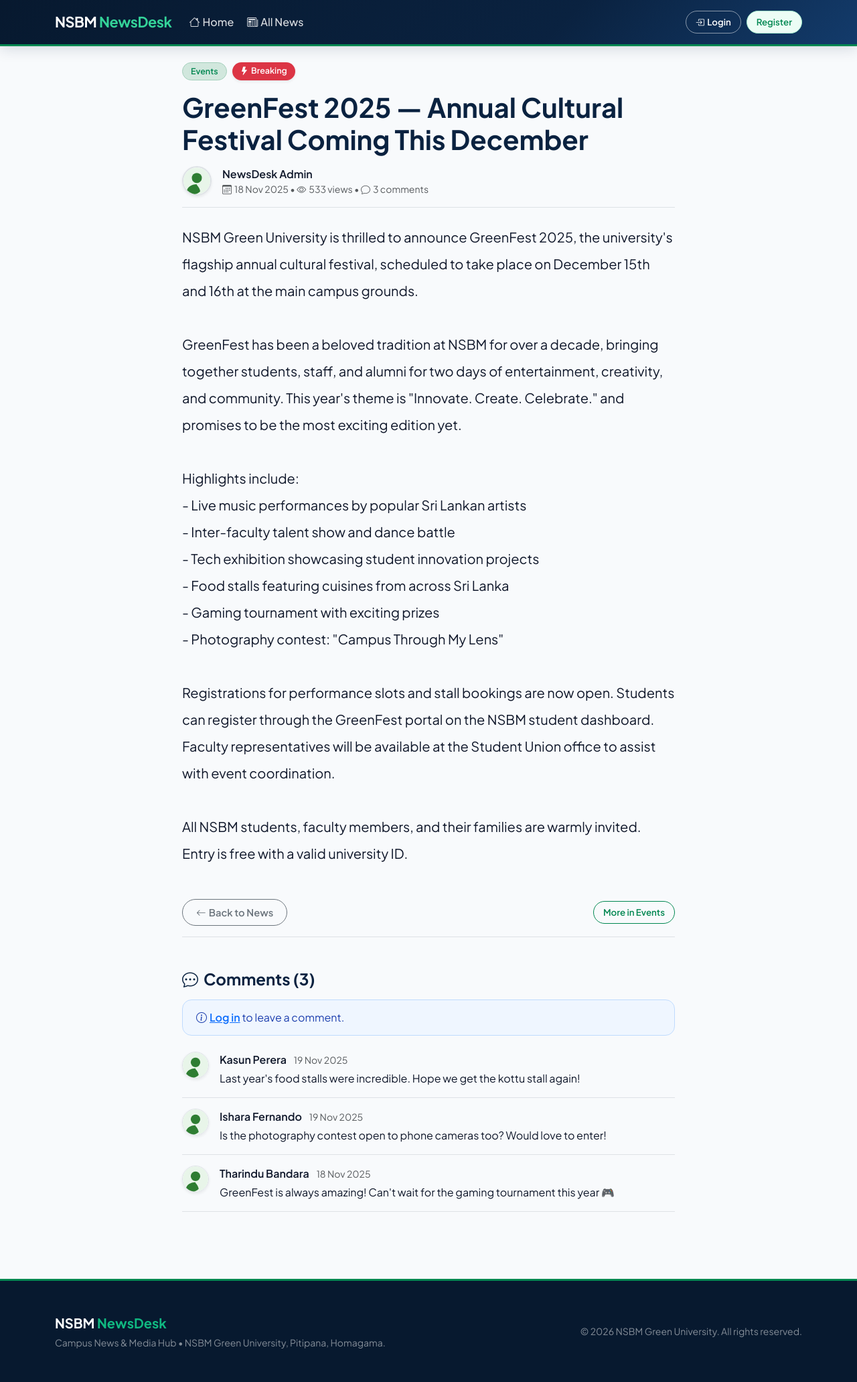
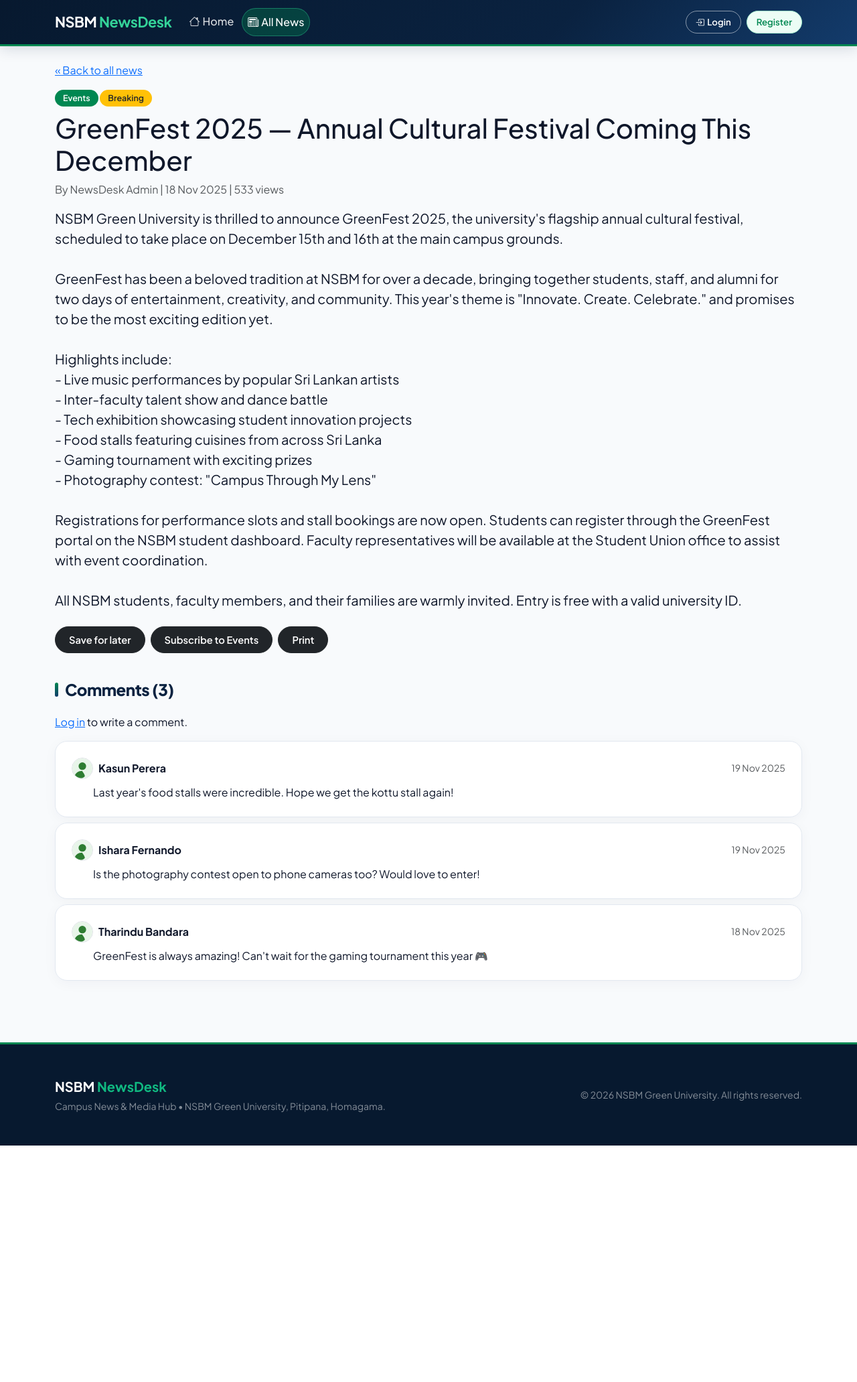
Before and after one commit to JanudaPathirana/News-Desk, a PHP site: page /News-Desk/article.php?id=2 in a window 1280 px wide. Shown: the whole page at 67% size. After the commit the page ends 1710 px from the top, so only its background shows below. Run offline with PHP 8.4, Linux system fonts and the light colour scheme; data comes from the database, SQL or seed files in the repository.

Commit message:
File analyzed

```diff
--- a/article.php
+++ b/article.php
@@ -1,182 +1,215 @@
 <?php
 require_once __DIR__ . '/includes/auth.php';
 
+// get the article
 $id = (int)($_GET['id'] ?? 0);
-if ($id <= 0) {
-    flash('danger', 'Invalid article ID.');
+$st = $pdo->prepare("SELECT a.*, c.name AS cat, u.name AS author
+                     FROM articles a
+                     JOIN categories c ON c.id = a.category_id
+                     JOIN users u ON u.id = a.author_id
+                     WHERE a.id = ?");
+$st->execute([$id]);
+$art = $st->fetch();
+
+// only approved articles are public, admin and the writer can still see theirs
+$canSee = false;
+if ($art) {
+    if ($art['status'] == 'approved' || is_admin()) {
+        $canSee = true;
+    } elseif (is_logged_in() && $art['author_id'] == user()['id']) {
+        $canSee = true;
+    }
+}
+if (!$canSee) {
+    flash('danger', 'Article not found.');
     redirect('news.php');
 }
 
-$st = $pdo->prepare("SELECT a.*, c.name AS cat, u.name AS author_name, u.profile_photo AS author_photo
-                     FROM articles a
-                     JOIN categories c ON c.id = a.category_id
-                     JOIN users u ON u.id = a.author_id
-                     WHERE a.id = ? AND a.status = 'approved'");
-$st->execute([$id]);
-$article = $st->fetch();
+// ---------- forms on this page (comment, delete comment, bookmark, subscribe) ----------
+if ($_SERVER['REQUEST_METHOD'] == 'POST') {
+    csrf_check();
+    require_login();
+    $action = post('action');
+    $uid = user()['id'];
 
-if (!$article) {
-    flash('danger', 'Article not found or pending approval.');
-    redirect('news.php');
+    if ($action == 'comment') {
+        $text = post('ctext');
+        if (mb_strlen($text) < 2 || mb_strlen($text) > 1000) {
+            flash('danger', 'Comment must be between 2 and 1000 characters.');
+        } elseif ($art['status'] != 'approved') {
+            flash('danger', 'You can only comment on published articles.');
+        } else {
+            $pdo->prepare('INSERT INTO comments (article_id, user_id, body) VALUES (?, ?, ?)')->execute([$id, $uid, $text]);
+            flash('success', 'Comment added.');
+        }
+    } elseif ($action == 'del_comment') {
+        // students can delete only their own comments, admin can delete any
+        $cid = (int)post('comment_id');
+        $pdo->prepare('DELETE FROM comments WHERE id = ? AND article_id = ? AND (user_id = ? OR ? = 1)')
+            ->execute([$cid, $id, $uid, is_admin() ? 1 : 0]);
+        flash('success', 'Comment deleted.');
+    } elseif ($action == 'bookmark' && $art['status'] == 'approved') {
+        // if already saved remove it, else save it
+        $chk = $pdo->prepare('SELECT 1 FROM bookmarks WHERE user_id = ? AND article_id = ?');
+        $chk->execute([$uid, $id]);
+        if ($chk->fetchColumn()) {
+            $pdo->prepare('DELETE FROM bookmarks WHERE user_id = ? AND article_id = ?')->execute([$uid, $id]);
+            flash('success', 'Removed from saved articles.');
+        } else {
+            $pdo->prepare('INSERT INTO bookmarks (user_id, article_id) VALUES (?, ?)')->execute([$uid, $id]);
+            flash('success', 'Article saved.');
+        }
+    } elseif ($action == 'subscribe' && $art['status'] == 'approved') {
+        $chk = $pdo->prepare('SELECT 1 FROM subscriptions WHERE user_id = ? AND category_id = ?');
+        $chk->execute([$uid, $art['category_id']]);
+        if ($chk->fetchColumn()) {
+            $pdo->prepare('DELETE FROM subscriptions WHERE user_id = ? AND category_id = ?')->execute([$uid, $art['category_id']]);
+            flash('success', 'Unsubscribed from ' . $art['cat'] . '.');
+        } else {
+            $pdo->prepare('INSERT INTO subscriptions (user_id, category_id) VALUES (?, ?)')->execute([$uid, $art['category_id']]);
+            flash('success', 'Subscribed to ' . $art['cat'] . '.');
+        }
+    }
+    redirect('article.php?id=' . $id . '#comments');
 }
 
-// Increment view count safely
+// count the view only one time per session
+if ($art['status'] == 'approved' && empty($_SESSION['viewed'][$id])) {
     $pdo->prepare('UPDATE articles SET views = views + 1 WHERE id = ?')->execute([$id]);
-
-// Handle POST actions (bookmark / comment)
-if ($_SERVER['REQUEST_METHOD'] === 'POST') {
-    if (!is_logged_in()) {
-        flash('warning', 'Please log in to perform this action.');
-        redirect('login.php');
+    $_SESSION['viewed'][$id] = true;
+    $art['views']++;
 }
 
-    csrf_check();
-    $uid = (int)user()['id'];
-    $action = (string)post('action');
+// check if the user saved / subscribed
+$bookmarked = false;
+$subscribed = false;
+if (is_logged_in()) {
+    $q = $pdo->prepare('SELECT 1 FROM bookmarks WHERE user_id = ? AND article_id = ?');
+    $q->execute([user()['id'], $id]);
+    $bookmarked = (bool)$q->fetchColumn();
 
-    if ($action === 'bookmark') {
-        $chk = $pdo->prepare('SELECT 1 FROM bookmarks WHERE user_id = ? AND article_id = ?');
-        $chk->execute([$uid, $id]);
-
-        if ($chk->fetchColumn()) {
-            $pdo->prepare('DELETE FROM bookmarks WHERE user_id = ? AND article_id = ?')->execute([$uid, $id]);
-            flash('success', 'Article removed from saved.');
-        } else {
-            $ins = $pdo->prepare('INSERT IGNORE INTO bookmarks (user_id, article_id) VALUES (?, ?)');
-            $ins->execute([$uid, $id]);
-            flash('success', 'Article saved to your bookmarks!');
-        }
-    } elseif ($action === 'comment') {
-        $body = trim((string)post('comment_body'));
-        $len = mb_strlen($body);
-
-        if ($len < 3) {
-            flash('danger', 'Comment must be at least 3 characters.');
-        } elseif ($len > 1000) {
-            flash('danger', 'Comment must be less than 1000 characters.');
-        } else {
-            try {
-                $pdo->prepare('INSERT INTO comments (article_id, user_id, body) VALUES (?, ?, ?)')
-                    ->execute([$id, $uid, $body]);
-                flash('success', 'Your comment has been posted.');
-            } catch (Throwable $e) {
-                flash('danger', 'Could not post comment right now. Please try again.');
-            }
-        }
+    $q = $pdo->prepare('SELECT 1 FROM subscriptions WHERE user_id = ? AND category_id = ?');
+    $q->execute([user()['id'], $art['category_id']]);
+    $subscribed = (bool)$q->fetchColumn();
 }
 
-    redirect('article.php?id=' . $id);
-}
+// comments
+$cm = $pdo->prepare("SELECT m.*, u.name, u.profile_photo, u.role FROM comments m
+                     JOIN users u ON u.id = m.user_id
+                     WHERE m.article_id = ? AND m.status = 'visible' ORDER BY m.created_at DESC");
+$cm->execute([$id]);
+$comments = $cm->fetchAll();
 
-// Check if bookmarked
-$isBookmarked = false;
-if (is_logged_in()) {
-    $bk = $pdo->prepare('SELECT 1 FROM bookmarks WHERE user_id = ? AND article_id = ?');
-    $bk->execute([(int)user()['id'], $id]);
-    $isBookmarked = (bool)$bk->fetchColumn();
-}
+// Page title and navigation setup
+$pageTitle = $art['title'];
+$active = 'news';
 
-// Load visible comments
-$comments = $pdo->prepare("SELECT m.*, u.name AS commenter, u.profile_photo AS commenter_photo
-                           FROM comments m
-                           JOIN users u ON u.id = m.user_id
-                           WHERE m.article_id = ? AND m.status = 'visible'
-                           ORDER BY m.created_at DESC");
-$comments->execute([$id]);
-$commentRows = $comments->fetchAll();
-
-$pageTitle = $article['title'];
+// Include header and navigation bar
 require_once __DIR__ . '/includes/header.php';
 require_once __DIR__ . '/includes/navbar.php';
 ?>
-<div class="row justify-content-center">
-  <div class="col-lg-8">
-    <!-- Article badges -->
-    <div class="d-flex gap-2 mb-3 flex-wrap">
-      <span class="badge bg-success-subtle text-success border border-success-subtle fw-semibold"><?= e($article['cat']) ?></span>
-      <?php if (!empty($article['is_breaking'])): ?>
-        <span class="badge bg-danger text-white shadow-sm"><i class="bi bi-lightning-fill me-1"></i>Breaking</span>
+<a href="news.php">&laquo; Back to all news</a>
+
+<div class="mt-3">
+  <?php if ($art['status'] === 'rejected'): ?>
+    <div class="alert alert-danger d-flex align-items-center gap-2 mb-3">
+      <i class="bi bi-x-circle-fill fs-5"></i>
+      <div class="flex-grow-1"><strong>Article Rejected!</strong> This article was rejected by the Admin. You can <a href="submit.php?id=<?= (int)$art['id'] ?>" class="alert-link">Edit and resubmit</a> it.</div>
+    </div>
+  <?php elseif ($art['status'] === 'pending'): ?>
+    <div class="alert alert-warning d-flex align-items-center gap-2 mb-3">
+      <i class="bi bi-hourglass-split fs-5"></i>
+      <div class="flex-grow-1"><strong>Pending Approval:</strong> This article is waiting for Admin approval before it becomes public.</div>
+    </div>
+  <?php elseif (is_logged_in() && $art['author_id'] == user()['id']): ?>
+    <div class="alert alert-success d-flex align-items-center gap-2 mb-3">
+      <i class="bi bi-check-circle-fill fs-5"></i>
+      <div class="flex-grow-1"><strong>Article Approved!</strong> Your article has been approved by the Admin and is now published live.</div>
+    </div>
   <?php endif; ?>
-      <?php if (!empty($article['is_featured'])): ?>
-        <span class="badge bg-primary text-white shadow-sm"><i class="bi bi-star-fill me-1"></i>Featured</span>
+
+  <span class="badge bg-success"><?= e($art['cat']) ?></span>
+  <?php if ($art['is_breaking']): ?><span class="badge bg-warning text-dark">Breaking</span><?php endif; ?>
+  <?php if ($art['is_featured']): ?><span class="badge bg-primary">Featured</span><?php endif; ?>
+
+  <h1 class="mt-2"><?= e($art['title']) ?></h1>
+  <p class="text-muted">By <?= e($art['author']) ?> | <?= fmt_date($art['created_at']) ?> | <?= (int)$art['views'] ?> views</p>
+
+  <?php if ($art['image']): ?>
+    <img class="cover-img mb-4" src="<?= img_url($art['image'], $base) ?>" alt="article image">
   <?php endif; ?>
+
+  <div class="fs-5"><?= nl2br(e($art['body'])) ?></div>
 </div>
 
-    <h1 class="fw-bold mb-3" style="color: var(--nsbm-navy);"><?= e($article['title']) ?></h1>
-
-    <!-- Author & metadata -->
-    <div class="d-flex align-items-center gap-3 mb-4 pb-3 border-bottom">
-      <img src="<?= e(user_avatar_url(['profile_photo' => $article['author_photo']])) ?>" width="44" height="44" class="rounded-circle border border-2 shadow-sm" style="object-fit: cover;" alt="<?= e($article['author_name']) ?>">
-      <div>
-        <div class="fw-semibold"><?= e($article['author_name']) ?></div>
-        <div class="text-muted small">
-          <i class="bi bi-calendar3 me-1"></i><?= e(fmt_date($article['created_at'])) ?>
-          &bull; <i class="bi bi-eye me-1"></i><?= number_format((int)$article['views'] + 1) ?> views
-          &bull; <i class="bi bi-chat me-1"></i><?= count($commentRows) ?> comments
-        </div>
-      </div>
-      <?php if (is_logged_in()): ?>
-      <form method="post" class="ms-auto">
+<div class="d-flex gap-2 my-4 no-print">
+  <?php if ($art['status'] == 'approved'): ?>
+    <form method="post">
       <?= csrf_field() ?>
       <input type="hidden" name="action" value="bookmark">
-        <button type="submit" class="btn btn-sm <?= $isBookmarked ? 'btn-green' : 'btn-outline-success' ?>">
-          <i class="bi <?= $isBookmarked ? 'bi-bookmark-fill' : 'bi-bookmark' ?> me-1"></i>
-          <?= $isBookmarked ? 'Saved' : 'Save' ?>
+      <button class="btn <?= $bookmarked ? 'btn-green' : 'btn-outline-dark' ?>"><?= $bookmarked ? 'Saved' : 'Save for later' ?></button>
+    </form>
+    <form method="post">
+      <?= csrf_field() ?>
+      <input type="hidden" name="action" value="subscribe">
+      <button class="btn <?= $subscribed ? 'btn-green' : 'btn-outline-dark' ?>"><?= $subscribed ? 'Subscribed to ' : 'Subscribe to ' ?><?= e($art['cat']) ?></button>
+    </form>
+  <?php endif; ?>
+  <?php if (is_logged_in() && user()['id'] == $art['author_id']): ?>
+    <a class="btn btn-outline-success" href="submit.php?id=<?= (int)$art['id'] ?>">
+      <i class="bi bi-pencil me-1"></i> Edit Article
+    </a>
+    <form method="post" action="my-submissions.php" class="d-inline" onsubmit="return confirm('Delete this article completely?');">
+      <?= csrf_field() ?>
+      <input type="hidden" name="action" value="delete">
+      <input type="hidden" name="id" value="<?= (int)$art['id'] ?>">
+      <button class="btn btn-outline-danger">
+        <i class="bi bi-trash me-1"></i> Delete Article
       </button>
     </form>
   <?php endif; ?>
+  <button class="btn btn-outline-dark" type="button" onclick="window.print()">Print</button>
 </div>
 
-    <!-- Article image -->
-    <?php if (!empty($article['image'])): ?>
-      <img src="<?= e(img_url($article['image'])) ?>" class="img-fluid rounded-4 mb-4 w-100 shadow-sm" style="max-height: 440px; object-fit: cover;" alt="<?= e($article['title']) ?>">
+<h4 class="section-title" id="comments">Comments (<?= count($comments) ?>)</h4>
+
+<?php if ($art['status'] == 'approved'): ?>
+  <?php if (is_logged_in()): ?>
+    <form method="post" class="mb-3">
+      <?= csrf_field() ?>
+      <input type="hidden" name="action" value="comment">
+      <label class="form-label" for="ctext">Add a comment</label>
+      <textarea class="form-control" id="ctext" name="ctext" rows="3" required minlength="2" maxlength="1000"></textarea>
+      <button class="btn btn-green mt-2">Post Comment</button>
+    </form>
+  <?php else: ?>
+    <p><a href="login.php">Log in</a> to write a comment.</p>
+  <?php endif; ?>
 <?php endif; ?>
 
-    <!-- Article body -->
-    <div class="article-body lh-lg fs-5 mb-5">
-      <?= nl2br(e($article['body'])) ?>
+<?php foreach ($comments as $c): ?>
+  <div class="box mb-2">
+    <div class="d-flex justify-content-between align-items-center">
+      <div class="d-flex align-items-center gap-2">
+        <img src="<?= user_avatar_url($c, $base) ?>" width="32" height="32" class="rounded-circle border" style="object-fit: cover;" alt="<?= e($c['name']) ?>">
+        <strong><?= e($c['name']) ?></strong>
+        <?php if (!empty($c['role']) && $c['role'] === 'admin'): ?>
+          <span class="badge bg-success" style="font-size: 10px;">Admin</span>
+        <?php endif; ?>
       </div>
-
-    <!-- Share / back -->
-    <div class="d-flex justify-content-between align-items-center mb-5 pb-3 border-bottom">
-      <a href="news.php" class="btn btn-outline-secondary"><i class="bi bi-arrow-left me-1"></i>Back to News</a>
-      <a href="news.php?cat=<?= (int)$article['category_id'] ?>" class="btn btn-outline-success btn-sm">
-        More in <?= e($article['cat']) ?>
-      </a>
+      <small class="text-muted"><?= fmt_date($c['created_at']) ?></small>
     </div>
-
-    <!-- Comments section -->
-    <h4 class="fw-bold mb-3" style="color: var(--nsbm-navy);"><i class="bi bi-chat-dots me-2"></i>Comments (<?= count($commentRows) ?>)</h4>
-
-    <?php if (is_logged_in()): ?>
-    <form method="post" class="box mb-4 shadow-sm">
+    <div class="mt-2 ms-4 ps-2"><?= nl2br(e($c['body'])) ?></div>
+    <?php if (is_logged_in() && ($c['user_id'] == user()['id'] || is_admin())): ?>
+      <form method="post" class="mt-2" onsubmit="return confirm('Delete this comment?');">
         <?= csrf_field() ?>
-      <input type="hidden" name="action" value="comment">
-      <div class="mb-3">
-        <label class="form-label fw-semibold" for="comment_body">Leave a comment</label>
-        <textarea class="form-control" id="comment_body" name="comment_body" rows="3" required minlength="3" maxlength="1000" placeholder="Share your thoughts..."></textarea>
-      </div>
-      <button type="submit" class="btn btn-green btn-sm"><i class="bi bi-send me-1"></i>Post Comment</button>
+        <input type="hidden" name="action" value="del_comment">
+        <input type="hidden" name="comment_id" value="<?= (int)$c['id'] ?>">
+        <button class="btn btn-sm btn-outline-danger">Delete</button>
       </form>
-    <?php else: ?>
-    <div class="alert alert-info mb-4">
-      <i class="bi bi-info-circle me-1"></i><a href="login.php" class="fw-semibold">Log in</a> to leave a comment.
-    </div>
     <?php endif; ?>
-
-    <?php foreach ($commentRows as $c): ?>
-    <div class="d-flex gap-3 mb-3 pb-3 border-bottom">
-      <img src="<?= e(user_avatar_url(['profile_photo' => $c['commenter_photo']])) ?>" width="40" height="40" class="rounded-circle border shadow-sm flex-shrink-0" style="object-fit: cover;" alt="<?= e($c['commenter']) ?>">
-      <div>
-        <div class="fw-semibold"><?= e($c['commenter']) ?> <span class="text-muted small fw-normal ms-2"><?= e(fmt_date($c['created_at'])) ?></span></div>
-        <p class="mb-0 mt-1"><?= nl2br(e($c['body'])) ?></p>
-      </div>
   </div>
 <?php endforeach; ?>
+<?php if (!$comments): ?><p class="text-muted">No comments yet. Be the first one!</p><?php endif; ?>
 
-    <?php if (!$commentRows): ?>
-    <p class="text-muted">No comments yet. Be the first to share your thoughts!</p>
-    <?php endif; ?>
-  </div>
-</div>
-<?php require_once __DIR__ . '/includes/footer.php'; ?>
+<?php require __DIR__ . '/includes/footer.php'; ?>
```
Also changed, not shown: submit.php (+87 -77 lines). Lines whose indentation alone changed are shown as unchanged.
